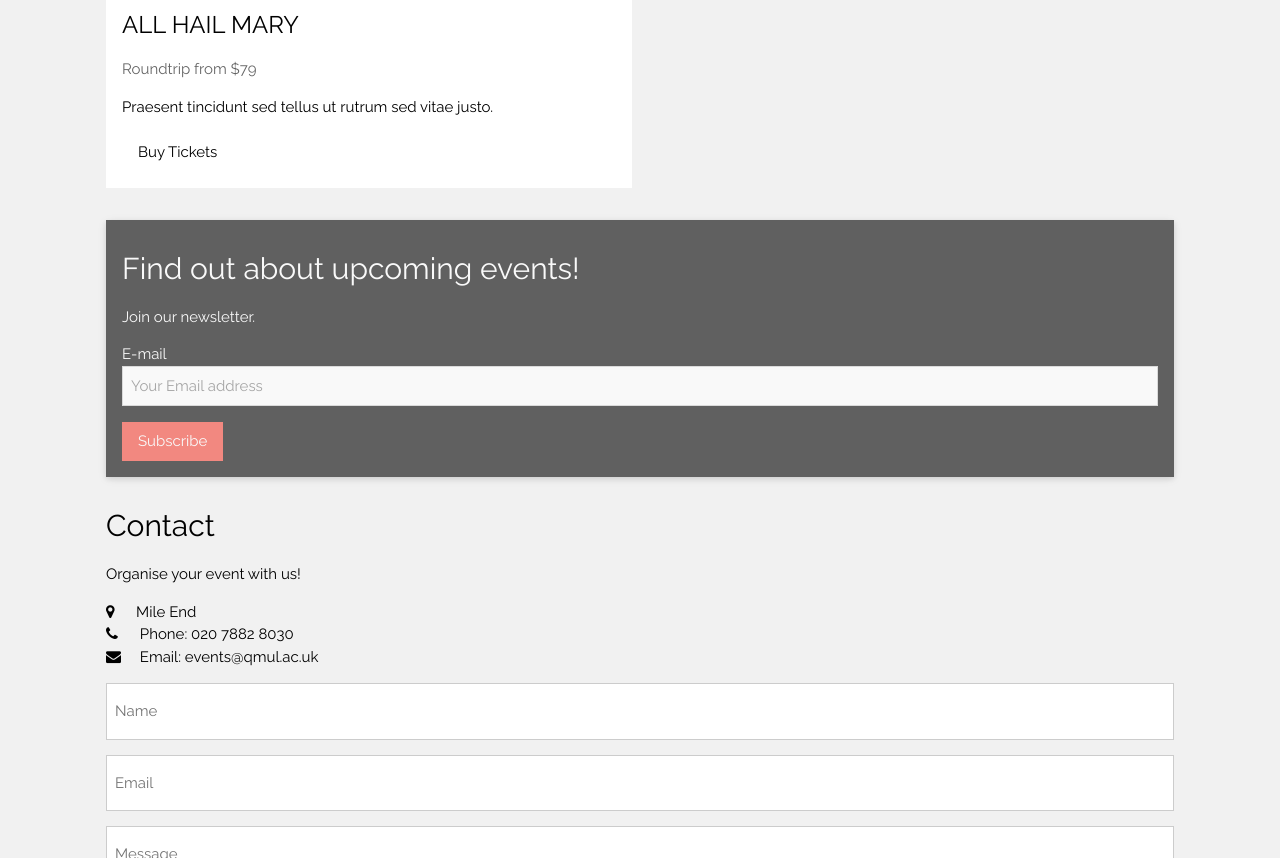
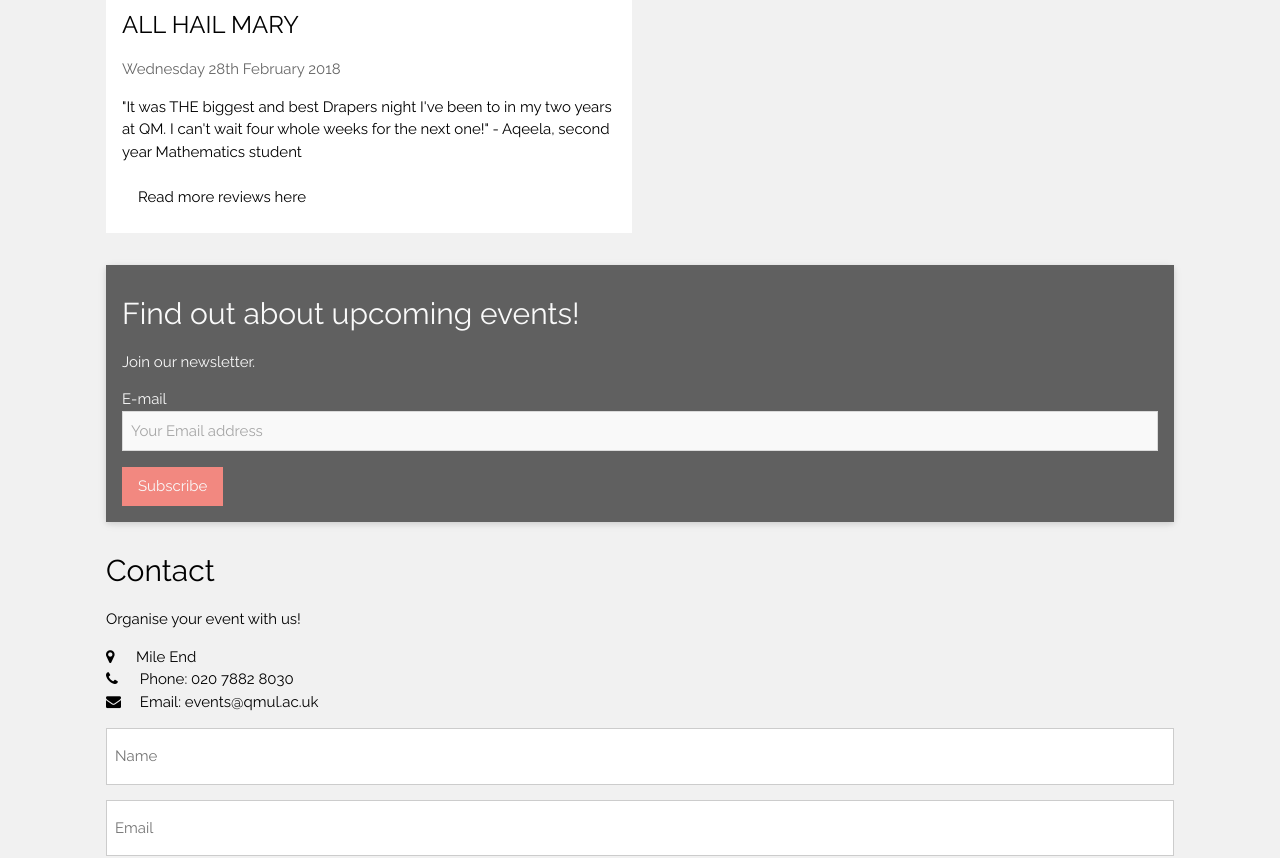
Before and after one commit to veenadave/coding-gals1, a plain HTML site: page index.html in a window 1280 px wide. Shown: the part 2026-2884 px from the top of the page. Drawn offline with nearby package versions, Linux system fonts and the light colour scheme.

Commit message:
Aqeela's HM review

```diff
--- a/index.html
+++ b/index.html
@@ -95,9 +95,9 @@ body,h1,h2,h3,h4,h5,h6 {font-family: "Raleway", Arial, Helvetica, sans-serif}
       <img src="https://www.qmsu.org/asset/Event/6959/hail-mary-web.jpg?thumbnail_width=720&thumbnail_height=403&resize_type=CropToFit" alt="HAIL MARY" style="width:100%">
       <div class="w3-container w3-white">
         <h3>ALL HAIL MARY</h3>
-        <p class="w3-opacity">Roundtrip from $79</p>
-        <p>Praesent tincidunt sed tellus ut rutrum sed vitae justo.</p>
-        <button class="w3-button w3-margin-bottom">Buy Tickets</button>
+        <p class="w3-opacity">Wednesday 28th February 2018</p>
+        <p>"It was THE biggest and best Drapers night I've been to in my two years at QM. I can't wait four whole weeks for the next one!" - Aqeela, second year Mathematics student</p>
+        <button class="w3-button w3-margin-bottom">Read more reviews here</button>
       </div>
     </div>
     <div class="w3-half w3-margin-bottom">
```
